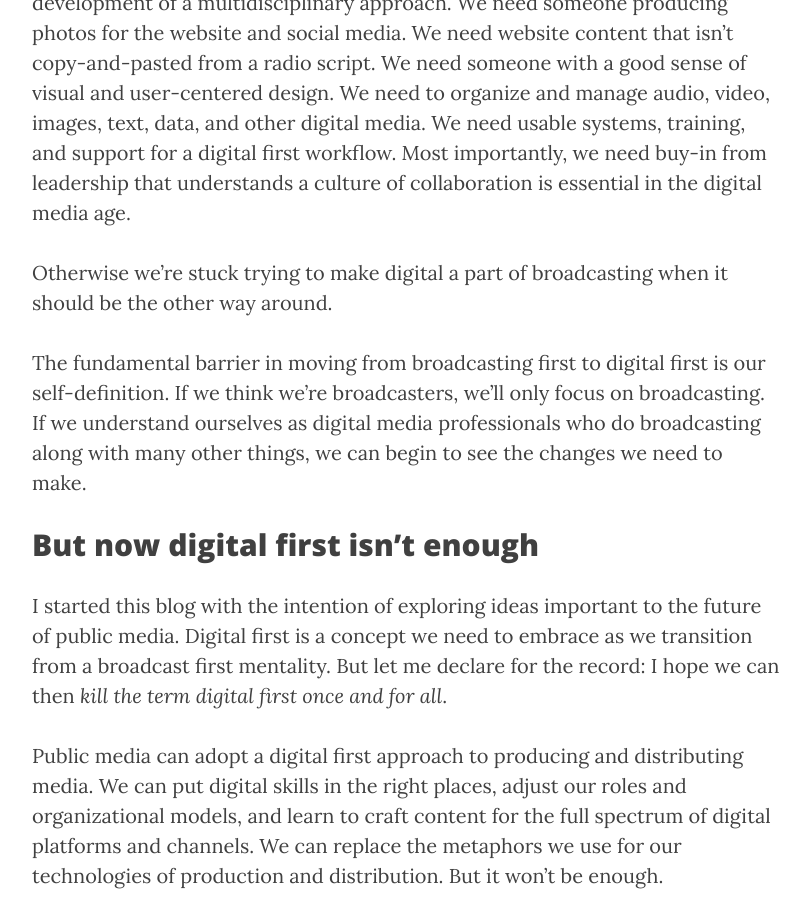
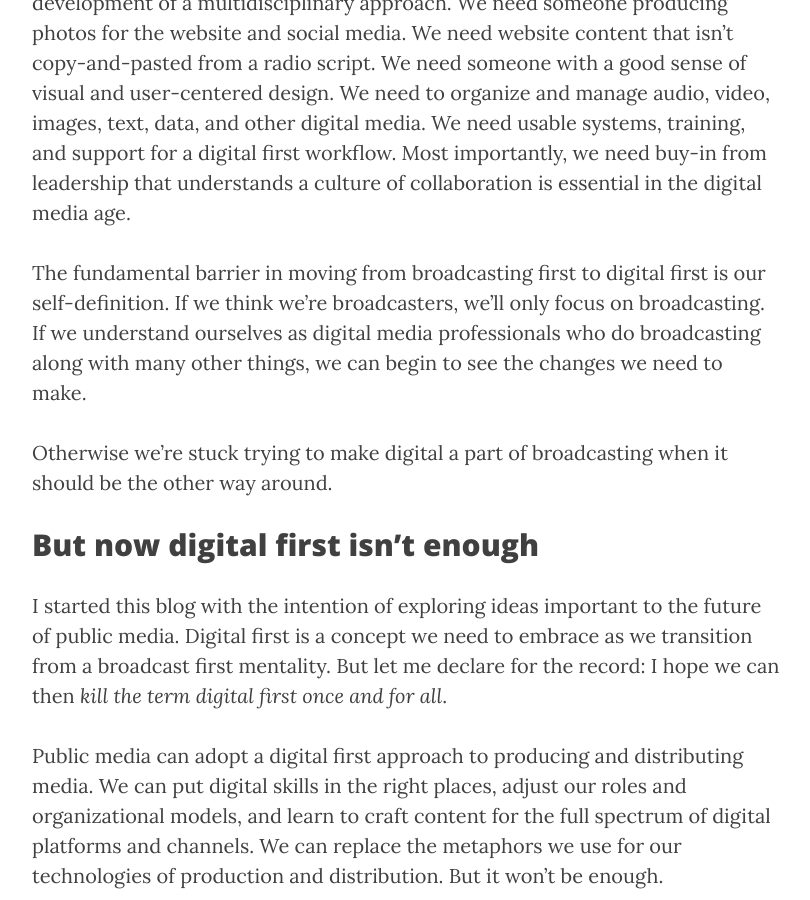
Before and after one commit to jackbrighton/jackbrighton.github.io, a Jekyll site: the page built from _posts/2015-05-25-what-is-digital-first.md, in a window 1280 px wide and 900 px high, scrolled down 3276 px. Shown: the whole window, without its empty margins (233-1043 px from the left). Built offline with Jekyll 4.4.1, drawn with Linux system fonts in a browser that asks for light colours; nearby versions of some CDN libraries.

Commit message:
rearranged paragraphs

```diff
--- a/_posts/2015-05-25-what-is-digital-first.md
+++ b/_posts/2015-05-25-what-is-digital-first.md
@@ -51,10 +51,9 @@ Digital first doesn’t mean a radio reporter must become an expert photographer
 
 But organizational models must allow for increased collaboration among people with a broad range of skills. Too often we enforce departmental silos that inhibit development of a multidisciplinary approach. We need someone producing photos for the website and social media. We need website content that isn’t copy-and-pasted from a radio script. We need someone with a good sense of visual and user-centered design. We need to organize and manage audio, video, images, text, data, and other digital media. We need usable systems, training, and support for a digital first workflow. Most importantly, we need buy-in from leadership that understands a culture of collaboration is essential in the digital media age.
 
-Otherwise we’re stuck trying to make digital a part of broadcasting when it should be the other way around.
-
 The fundamental barrier in moving from broadcasting first to digital first is our self-definition. If we think we’re broadcasters, we’ll only focus on broadcasting. If we understand ourselves as digital media professionals who do broadcasting along with many other things, we can begin to see the changes we need to make.
 
+Otherwise we’re stuck trying to make digital a part of broadcasting when it should be the other way around.
 
 ## But now digital first isn’t enough
 
```
